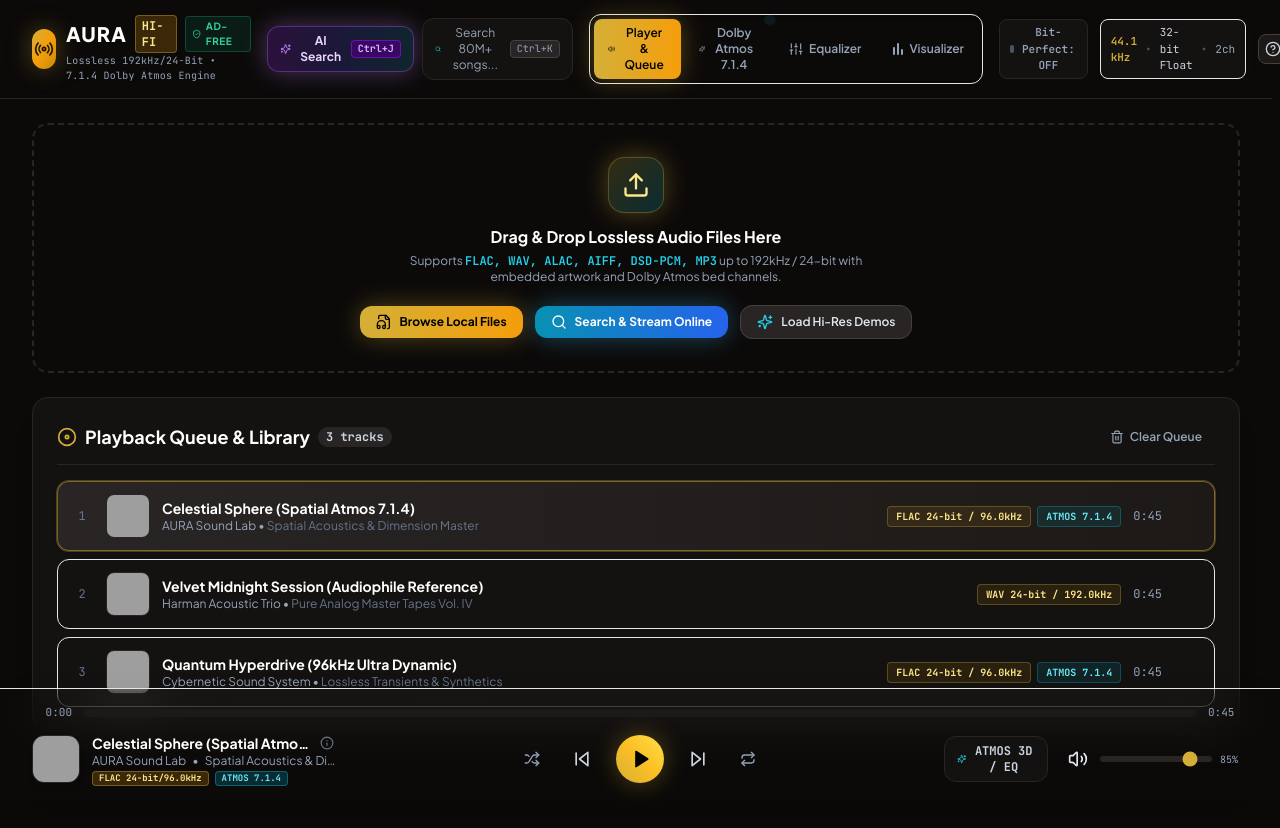
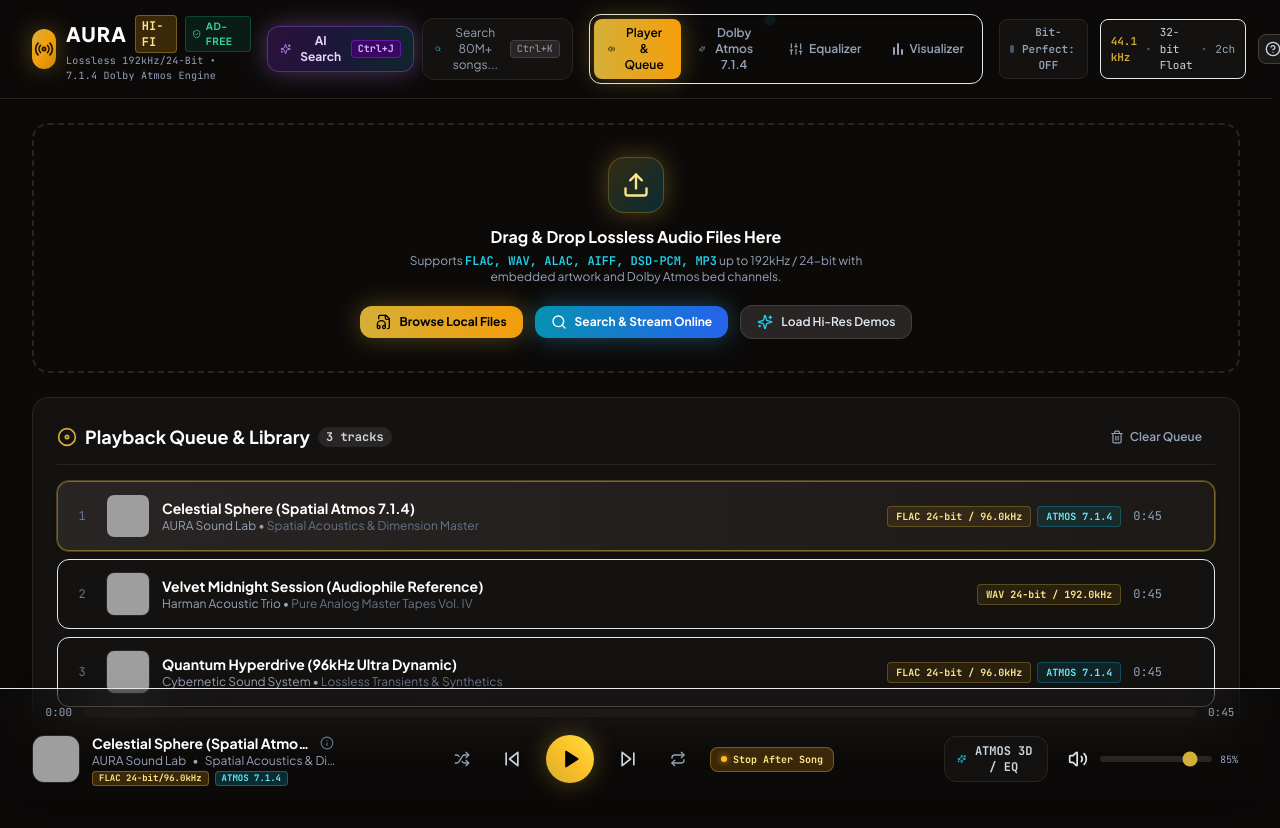
Before and after one commit to s4gnikz/LOSSLESS-HIFI-PLAYER, a React (Vite) app: page / in a window 1280 px wide. Shown: the top 828 px of the page. Built offline with nearby package versions, Linux system fonts and the light colour scheme; grey boxes are pictures that could not be loaded.

Commit message:
feat: stop player after one song with zero auto-playback by default, add single track mode toggle, and P shortcut

```diff
--- a/src/App.tsx
+++ b/src/App.tsx
@@ -24,6 +24,9 @@ export const App: React.FC = () => {
   const [isMuted, setIsMuted] = useState<boolean>(false);
   const [isLoop, setIsLoop] = useState<boolean>(false);
   const [isShuffle, setIsShuffle] = useState<boolean>(false);
+  const [isAutoPlayNext, setIsAutoPlayNext] = useState<boolean>(() => {
+    return localStorage.getItem('aura_autoplay_next') === 'true'; // Defaults to false (Stop after one song)
+  });
   const [isBitPerfect, setIsBitPerfect] = useState<boolean>(false);
   const [isAbCompareOriginal, setIsAbCompareOriginal] = useState<boolean>(false);
   const [activeTab, setActiveTab] = useState<'player' | 'spatial' | 'eq' | 'visualizer'>('player');
@@ -139,6 +142,14 @@ export const App: React.FC = () => {
     loadTrack(tracks[prevIndex], true);
   }, [tracks, currentTrack, currentTime, loadTrack]);
 
+  const handleToggleAutoPlayNext = () => {
+    setIsAutoPlayNext(prev => {
+      const next = !prev;
+      localStorage.setItem('aura_autoplay_next', String(next));
+      return next;
+    });
+  };
+
   // Audio Engine Event Subscriptions
   useEffect(() => {
     audioEngine.onTimeUpdate((time, dur) => {
@@ -147,14 +158,23 @@ export const App: React.FC = () => {
     });
 
     audioEngine.onEnded(() => {
-      handleNextTrack();
+      if (isAutoPlayNext) {
+        handleNextTrack();
+      } else {
+        // Stop cleanly after one song (zero auto playback)
+        audioEngine.stop();
+        setIsPlaying(false);
+        setCurrentTime(0);
+      }
     });
+  }, [handleNextTrack, isAutoPlayNext]);
 
-    // Load initial track buffer
+  // Load initial track buffer once on mount
+  useEffect(() => {
     if (currentTrack) {
       loadTrack(currentTrack, false);
     }
-  }, [handleNextTrack, loadTrack]);
+  }, []);
 
   // Keyboard Shortcuts
   useEffect(() => {
@@ -192,6 +212,8 @@ export const App: React.FC = () => {
         handleToggleBitPerfect();
       } else if (e.code === 'KeyA') {
         handleToggleAbCompare();
+      } else if (e.code === 'KeyP') {
+        handleToggleAutoPlayNext();
       } else if ((e.ctrlKey || e.metaKey) && e.code === 'KeyK') {
         e.preventDefault();
         setSearchModalTab('online');
@@ -362,6 +384,7 @@ export const App: React.FC = () => {
         isLoop={isLoop}
         isShuffle={isShuffle}
         isAbCompareOriginal={isAbCompareOriginal}
+        isAutoPlayNext={isAutoPlayNext}
         onPlayPause={handlePlayPause}
         onSeek={(t) => audioEngine.seek(t)}
         onPrev={handlePrevTrack}
@@ -382,6 +405,7 @@ export const App: React.FC = () => {
         }}
         onToggleShuffle={() => setIsShuffle(!isShuffle)}
         onToggleAbCompare={handleToggleAbCompare}
+        onToggleAutoPlayNext={handleToggleAutoPlayNext}
         onOpenTrackDetails={() => setIsTrackInfoOpen(true)}
       />
 
--- a/src/components/KeyboardShortcutsModal.tsx
+++ b/src/components/KeyboardShortcutsModal.tsx
@@ -19,6 +19,7 @@ export const KeyboardShortcutsModal: React.FC<KeyboardShortcutsModalProps> = ({
     { key: 'S', desc: 'Toggle Dolby Atmos 3D Spatializer' },
     { key: 'B', desc: 'Toggle Bit-Perfect Master Bypass' },
     { key: 'A', desc: 'Toggle A/B Instant Listening Comparison' },
+    { key: 'P', desc: 'Toggle Stop After Song mode' },
     { key: 'Ctrl+J', desc: 'Open AI Music Search & Discovery' },
     { key: 'Ctrl+K', desc: 'Open 80M+ Library Search' },
     { key: '?', desc: 'Show this keyboard shortcuts guide' },
--- a/src/components/PlayerControls.tsx
+++ b/src/components/PlayerControls.tsx
@@ -29,6 +29,7 @@ interface PlayerControlsProps {
   isLoop: boolean;
   isShuffle: boolean;
   isAbCompareOriginal: boolean;
+  isAutoPlayNext?: boolean;
   onPlayPause: () => void;
   onSeek: (time: number) => void;
   onPrev: () => void;
@@ -38,6 +39,7 @@ interface PlayerControlsProps {
   onToggleLoop: () => void;
   onToggleShuffle: () => void;
   onToggleAbCompare: () => void;
+  onToggleAutoPlayNext?: () => void;
   onOpenTrackDetails?: () => void;
 }
 
@@ -51,6 +53,7 @@ export const PlayerControls: React.FC<PlayerControlsProps> = ({
   isLoop,
   isShuffle,
   isAbCompareOriginal,
+  isAutoPlayNext = false,
   onPlayPause,
   onSeek,
   onPrev,
@@ -60,6 +63,7 @@ export const PlayerControls: React.FC<PlayerControlsProps> = ({
   onToggleLoop,
   onToggleShuffle,
   onToggleAbCompare,
+  onToggleAutoPlayNext,
   onOpenTrackDetails,
 }) => {
   const [hoverSeekTime, setHoverSeekTime] = useState<number | null>(null);
@@ -251,6 +255,22 @@ export const PlayerControls: React.FC<PlayerControlsProps> = ({
               >
                 {isLoop ? <Repeat1 className="w-4 h-4" /> : <Repeat className="w-4 h-4" />}
               </button>
+
+              {/* Stop After Song / Auto-Advance Toggle */}
+              {onToggleAutoPlayNext && (
+                <button
+                  onClick={onToggleAutoPlayNext}
+                  className={`px-2.5 py-1 rounded-lg text-[10px] font-mono font-bold transition-all border flex items-center gap-1.5 select-none ${
+                    !isAutoPlayNext
+                      ? 'bg-amber-500/20 text-gold-glow border-gold-atmos/40 shadow-sm'
+                      : 'bg-audiophile-900 text-stone-400 border-audiophile-800 hover:text-stone-200'
+                  }`}
+                  title={!isAutoPlayNext ? "Single Track Mode: Stops automatically after this song" : "Continuous Play: Autoplays next track in queue"}
+                >
+                  <span className={`w-1.5 h-1.5 rounded-full ${!isAutoPlayNext ? 'bg-amber-400 shadow-[0_0_6px_#f59e0b]' : 'bg-stone-600'}`} />
+                  <span>{!isAutoPlayNext ? 'Stop After Song' : 'Autoplay'}</span>
+                </button>
+              )}
             </div>
           </div>
 
```
